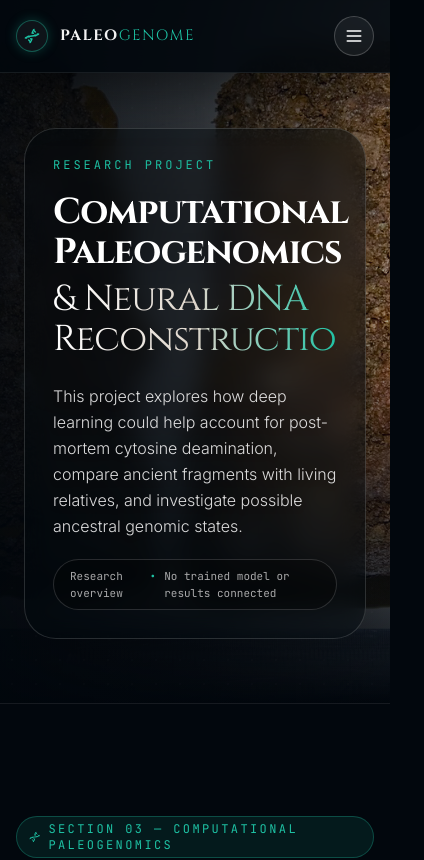
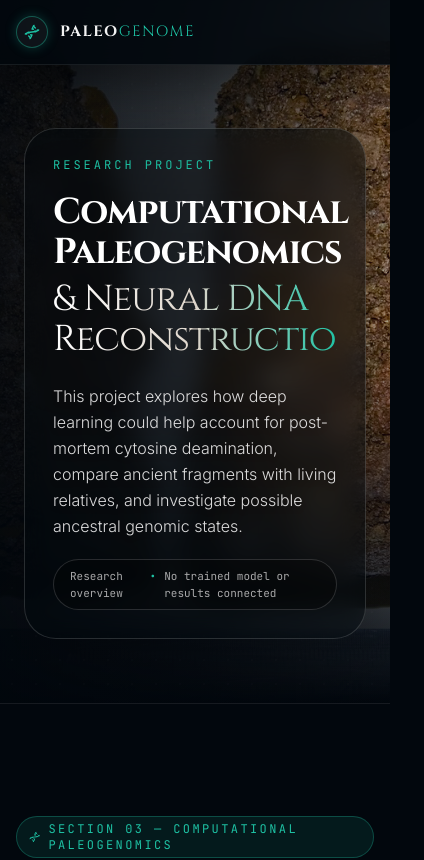
Before and after one commit to DhruvaGowda-Coder/PaleoGenome, a Next.js app: page /project in a window 390 px wide. Shown: the top 860 px of the page, 424 px wide, since content can reach past the window. Built offline with nearby package versions, Linux system fonts and the light colour scheme.

Commit message:
Fix mobile horizontal overflow and simplify nav

```diff
--- a/src/app/globals.css
+++ b/src/app/globals.css
@@ -16,6 +16,8 @@
 
 html {
   scroll-behavior: smooth;
+  width: 100%;
+  overflow-x: clip;
   background-color: var(--background);
   color: var(--foreground);
   color-scheme: dark;
@@ -23,7 +25,8 @@ html {
 
 body {
   font-family: var(--font-inter), system-ui, -apple-system, BlinkMacSystemFont, 'Segoe UI', Roboto, sans-serif;
-  overflow-x: hidden;
+  width: 100%;
+  overflow-x: clip;
   background-color: var(--background);
   color: var(--foreground);
   -webkit-font-smoothing: antialiased;
--- a/src/components/footer/MinimalFooter.tsx
+++ b/src/components/footer/MinimalFooter.tsx
@@ -5,23 +5,23 @@ import { Dna } from "lucide-react";
 
 export function MinimalFooter() {
   return (
-    <footer className="py-16 px-6 sm:px-12 bg-transparent text-white border-t border-white/[0.08] relative z-10 backdrop-blur-[2px]">
-      <div className="max-w-7xl mx-auto flex flex-col md:flex-row items-center justify-between gap-6 text-center md:text-left">
-        <div className="flex items-center gap-3">
+    <footer className="relative z-10 w-full max-w-full overflow-hidden border-t border-white/[0.08] bg-transparent px-4 py-12 text-white sm:px-12 sm:py-16 backdrop-blur-[2px]">
+      <div className="mx-auto flex w-full max-w-7xl min-w-0 flex-col items-center justify-between gap-6 text-center md:flex-row md:text-left">
+        <div className="flex w-full min-w-0 items-center justify-center gap-3 md:w-auto md:justify-start">
           <div className="w-8 h-8 rounded-full flex items-center justify-center bg-white/[0.05] border border-[#1ec2a4]/40">
             <Dna className="w-4 h-4 text-[#1ec2a4]" />
           </div>
-          <div>
+          <div className="min-w-0">
             <span className="font-serif text-lg font-bold tracking-[0.16em] uppercase text-white">
               Paleo<span className="text-[#1ec2a4] font-light">Genome</span>
             </span>
-            <p className="text-xs font-mono text-white/50 mt-0.5">
+            <p className="mt-0.5 break-words text-xs font-mono text-white/50">
               Reviving the Lost Code of Life • Ancient Genomics &amp; Deep Learning
             </p>
           </div>
         </div>
 
-        <div className="text-xs font-mono text-white/40">
+        <div className="max-w-full break-words text-xs font-mono text-white/40">
           Photorealistic Wildlife Documentary Homepage • All Assets Sourced from Authentic Records
         </div>
       </div>
--- a/src/components/nav/Navbar.tsx
+++ b/src/components/nav/Navbar.tsx
@@ -3,15 +3,12 @@
 import React, { useState, useEffect } from "react";
 import Link from "next/link";
 import { usePathname } from "next/navigation";
-import { Dna, ArrowLeft, Menu, X } from "lucide-react";
+import { Dna, ArrowLeft } from "lucide-react";
 
 export function Navbar() {
   const [scrolled, setScrolled] = useState(false);
-  const [menuOpen, setMenuOpen] = useState(false);
   const pathname = usePathname();
   const isProjectPage = pathname === "/project";
-
-  useEffect(() => setMenuOpen(false), [pathname]);
 
   useEffect(() => {
     const handleScroll = () => {
@@ -30,7 +27,7 @@ export function Navbar() {
           : "bg-gradient-to-b from-black/85 via-black/30 to-transparent py-6"
       }`}
     >
-      <div className="max-w-7xl mx-auto px-4 sm:px-10 flex items-center justify-between gap-3">
+      <div className="mx-auto flex w-full max-w-7xl items-center justify-between gap-3 px-4 sm:px-10">
         {/* Brand */}
         <Link
           href="/"
@@ -107,42 +104,16 @@ export function Navbar() {
           )}
         </nav>
 
-        <button
-          type="button"
-          className="md:hidden inline-flex h-10 w-10 items-center justify-center rounded-full border border-white/20 bg-white/[0.06] text-white"
-          aria-label={menuOpen ? "Close navigation menu" : "Open navigation menu"}
-          aria-expanded={menuOpen}
-          aria-controls="mobile-navigation"
-          onClick={() => setMenuOpen((open) => !open)}
-        >
-          {menuOpen ? <X className="h-5 w-5" /> : <Menu className="h-5 w-5" />}
-        </button>
+        {!isProjectPage && (
+          <Link
+            href="/reconstruct"
+            className="md:hidden inline-flex min-h-9 shrink-0 items-center gap-2 rounded-full border border-[#1ec2a4]/65 bg-[#1ec2a4]/15 px-3 py-2 font-mono text-[10px] font-semibold uppercase tracking-[0.12em] text-[#64ddc4] shadow-[0_0_14px_rgba(30,194,164,0.16)]"
+          >
+            <span aria-hidden="true" className="h-1.5 w-1.5 rounded-full bg-[#1ec2a4]" />
+            The Project
+          </Link>
+        )}
       </div>
-
-      {menuOpen && (
-        <nav
-          id="mobile-navigation"
-          aria-label="Mobile navigation"
-          className="md:hidden absolute inset-x-0 top-full border-b border-white/10 bg-[#02070d]/95 px-6 py-4 shadow-xl backdrop-blur-xl"
-        >
-          <div className="mx-auto flex max-w-7xl flex-col gap-1 font-mono text-xs uppercase tracking-[0.18em]">
-            {!isProjectPage ? (
-              <>
-                <a onClick={() => setMenuOpen(false)} href="#hero" className="rounded-lg px-3 py-3 text-white/75 hover:bg-white/5">Home</a>
-                <a onClick={() => setMenuOpen(false)} href="#wilderness" className="rounded-lg px-3 py-3 text-white/75 hover:bg-white/5">Wilderness</a>
-                <a onClick={() => setMenuOpen(false)} href="#abyss" className="rounded-lg px-3 py-3 text-white/75 hover:bg-white/5">Ocean</a>
-                <Link onClick={() => setMenuOpen(false)} href="/reconstruct" className="mt-1 rounded-lg border border-[#1ec2a4]/35 bg-[#1ec2a4]/10 px-3 py-3 text-[#64ddc4]">The Project</Link>
-              </>
-            ) : (
-              <>
-                <Link onClick={() => setMenuOpen(false)} href="/reconstruct" className="rounded-lg px-3 py-3 text-white/75 hover:bg-white/5">DNA Reconstruction</Link>
-                <Link onClick={() => setMenuOpen(false)} href="/results" className="rounded-lg px-3 py-3 text-white/75 hover:bg-white/5">Model Results</Link>
-                <Link onClick={() => setMenuOpen(false)} href="/" className="rounded-lg px-3 py-3 text-white/75 hover:bg-white/5">Return to Cinematic World</Link>
-              </>
-            )}
-          </div>
-        </nav>
-      )}
     </header>
   );
 }
--- a/src/components/stage/CinematicWildlifeStage.tsx
+++ b/src/components/stage/CinematicWildlifeStage.tsx
@@ -64,7 +64,7 @@ export function CinematicWildlifeStage({ currentStage }: CinematicWildlifeStageP
   return (
     <div
       aria-hidden="true"
-      className="fixed inset-0 w-screen h-screen pointer-events-none z-0 overflow-hidden bg-[#02070d]"
+      className="fixed inset-0 h-[100dvh] w-full pointer-events-none z-0 overflow-hidden bg-[#02070d]"
     >
       {/* =========================================================================
           STAGE 0: OPENING — AFRICAN SAVANNA ELEPHANTS (4K MASTER)
```
